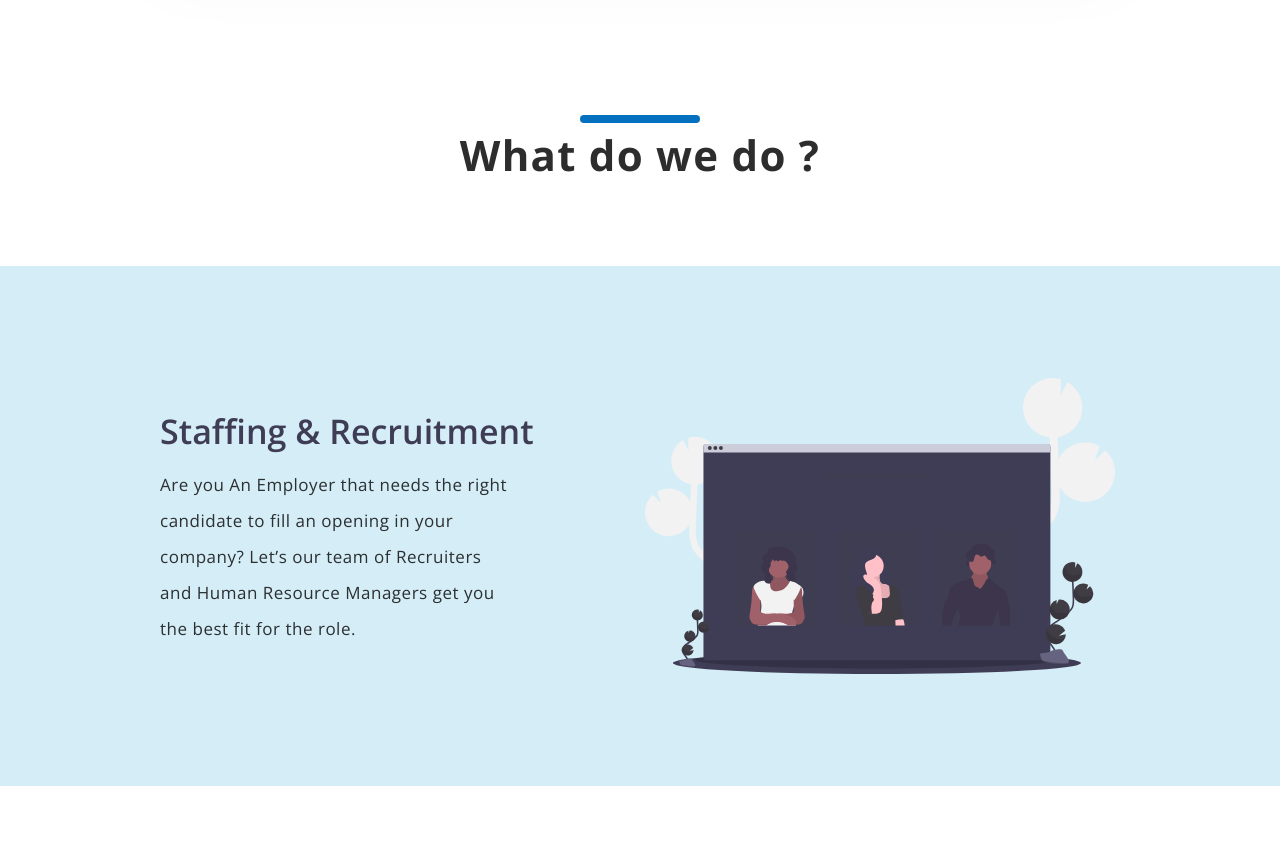
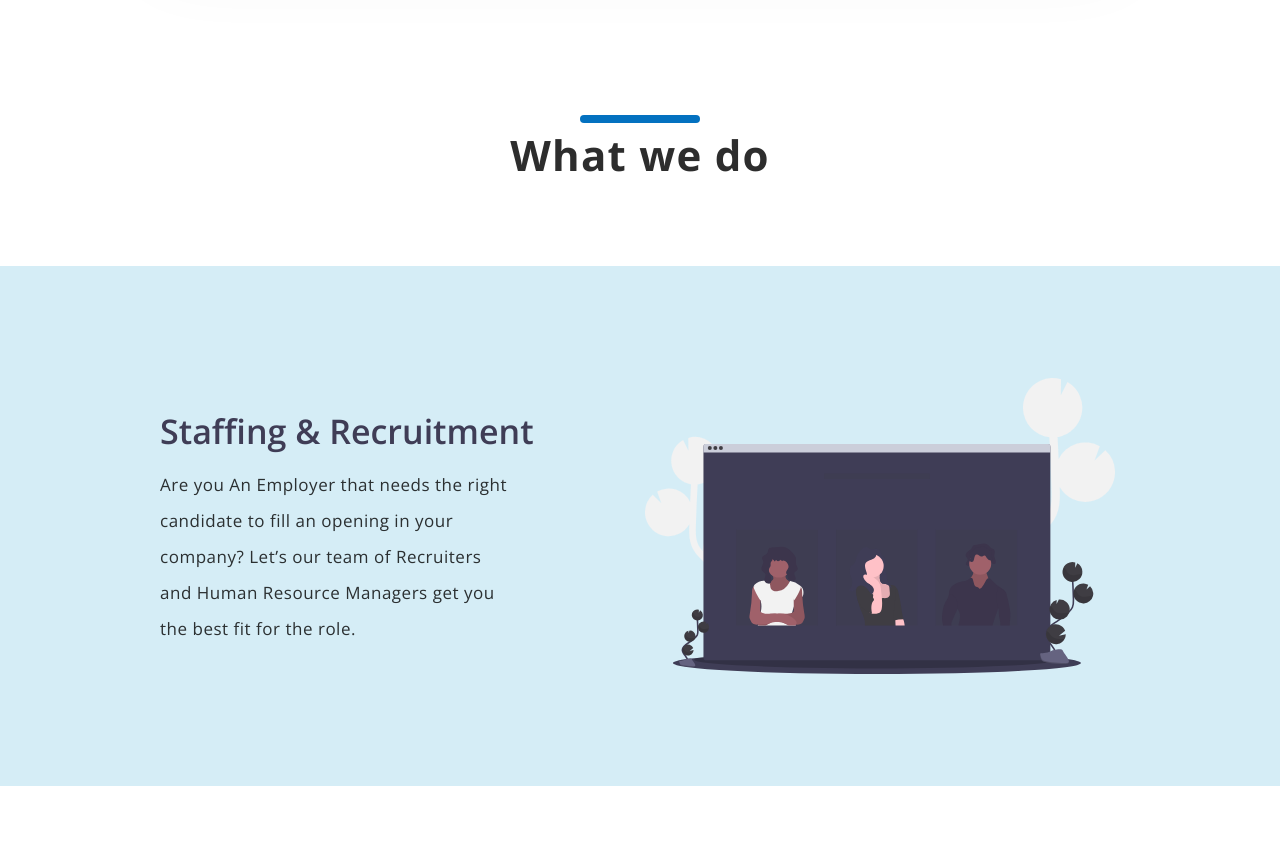
Before and after one commit to raylinks/genius-consult, a Vue app: page / in a window 1280 px wide. Shown: the part 980-1836 px from the top of the page. Built offline with nearby package versions, Linux system fonts and the light colour scheme; what @ckeditor/ckeditor5-vue, vue-sweetalert2 would draw is missing.

Commit message:
adds front page content

```diff
--- a/src/views/index.vue
+++ b/src/views/index.vue
@@ -52,7 +52,7 @@
     <section class="flex flex-col items-center">
       <div class="h-40 w-full bg-transparent"></div>
       <div class="head_line"></div>
-      <h2 class="text-deep-gray font-bold">What do we do ?</h2>
+      <h2 class="text-deep-gray font-bold">What we do</h2>
       <div class="h-20 w-full"></div>
 
       <resume-description />
```
